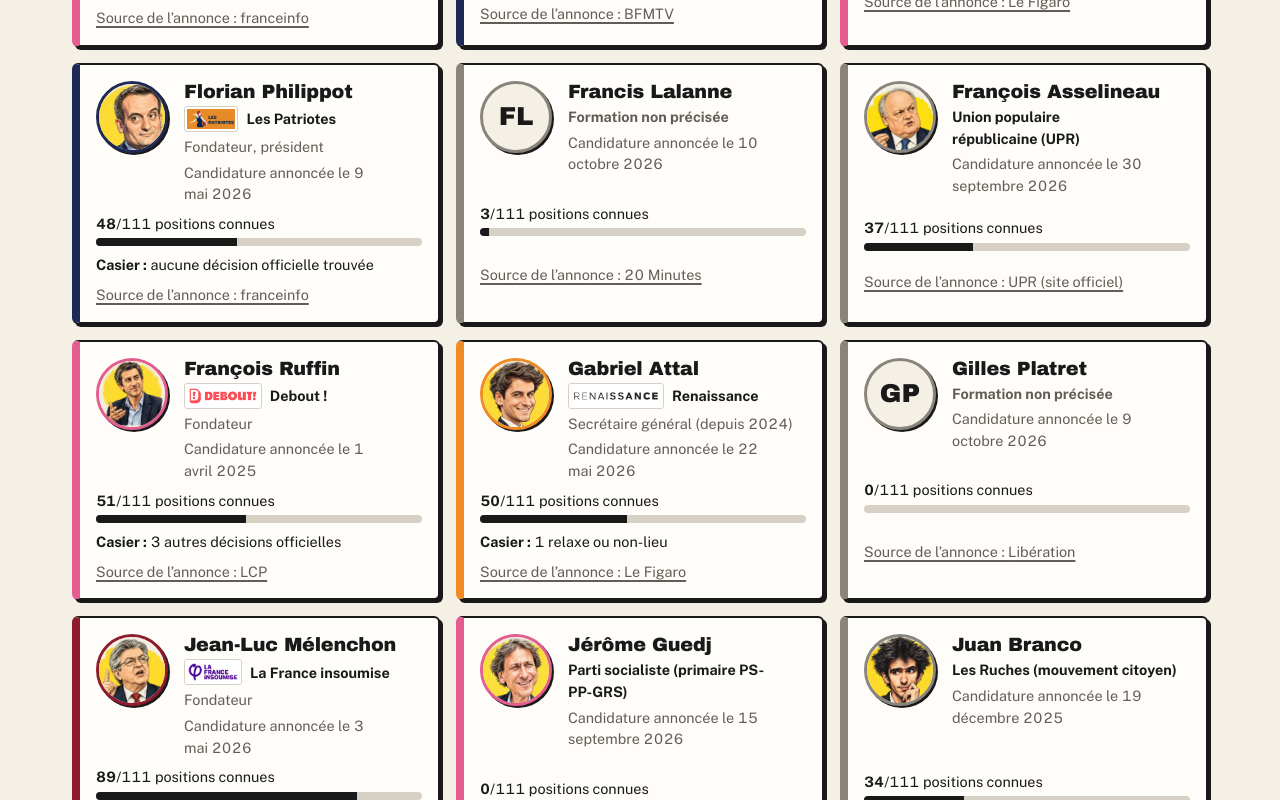
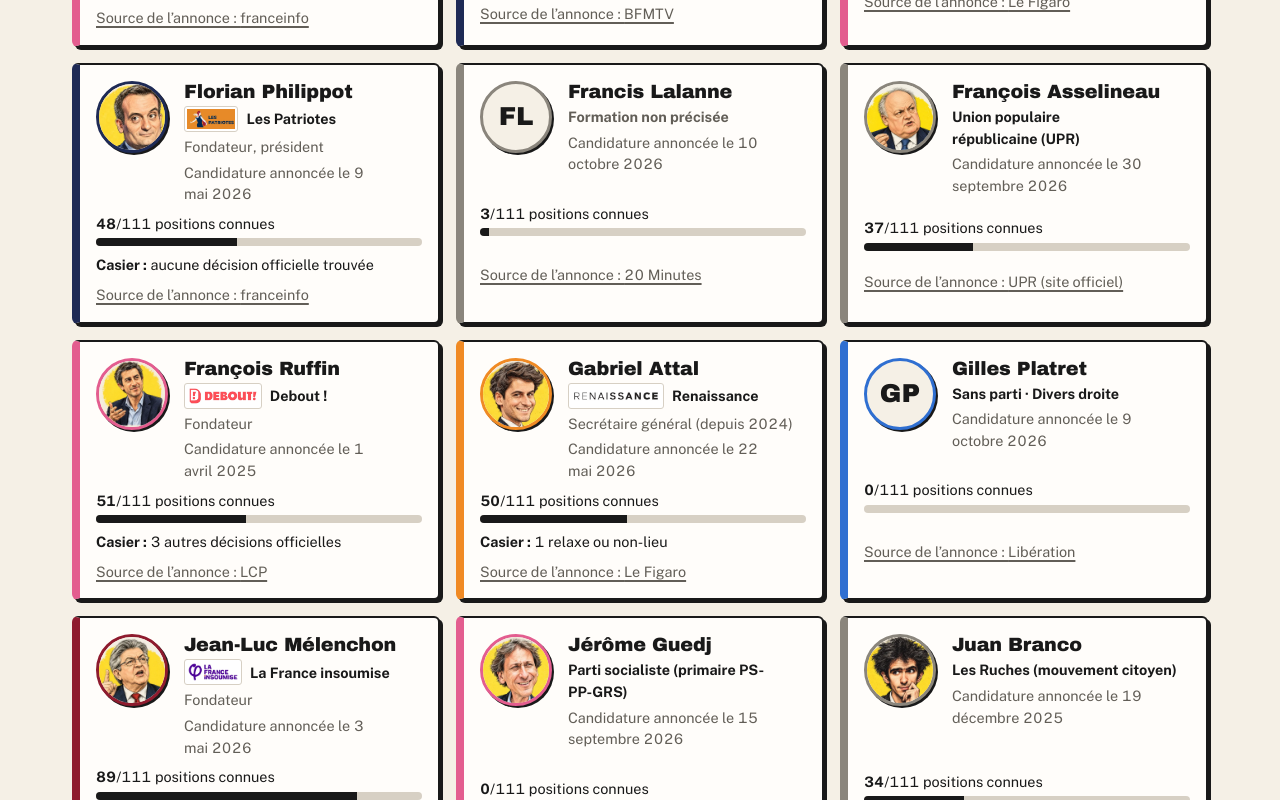
Before and after one commit to BenGOaff/-avote, a Next.js app: page /candidats in a window 1280 px wide. Shown: the part 1999-2799 px from the top of the page. Built offline with nearby package versions, Linux system fonts and the light colour scheme; no server answers; a web font is replaced by a local one.

Commit message:
Candidats : Gilles Platret, sans parti, nuance divers droite déduite (ex-LR, quitté en 2023) ; la liste affiche « Sans parti · nuance » quand c'est le cas
Co-Authored-By: Claude Opus 5.5 <noreply@anthropic.com>
Claude-Session: https://claude.ai/code/session_01KsbWK3ebPz4dpwuQ5AUTdg

```diff
--- a/content/acteurs/nuances.json
+++ b/content/acteurs/nuances.json
@@ -68,6 +68,7 @@
     "edouard-philippe": { "nuance": "HOR", "basis": "grille" },
     "bruno-retailleau": { "nuance": "LR", "basis": "grille" },
     "david-lisnard": { "nuance": "DVD", "basis": "deduite", "note": "Nouvelle Énergie n'est pas nommée ; sensibilité de droite." },
+    "gilles-platret": { "nuance": "DVD", "basis": "deduite", "note": "Sans parti : ancien vice-président des Républicains, parti quitté en 2023 ; maire divers droite de Chalon-sur-Saône (France 3, 8 octobre 2026)." },
     "nicolas-dupont-aignan": { "nuance": "DSV", "basis": "grille", "note": "Debout la France est cité dans la nuance DSV." },
     "marine-le-pen": { "nuance": "RN", "basis": "grille" },
     "eric-zemmour": { "nuance": "REC", "basis": "grille" },
--- a/src/app/candidats/page.tsx
+++ b/src/app/candidats/page.tsx
@@ -61,7 +61,7 @@ export default function CandidatsPage() {
                     </h2>
                     <p className="cand-card__party">
                       {logo && <img src={logo} alt="" />}
-                      {a.party ?? <span className="muted">Formation non précisée</span>}
+                      {a.party ?? (nuanceOf(a.slug) ? `Sans parti · ${nuanceOf(a.slug)!.label}` : <span className="muted">Formation non précisée</span>)}
                     </p>
                     {role && <p className="cand-card__meta">{role.charAt(0).toUpperCase() + role.slice(1)}</p>}
                     <p className="cand-card__meta">
```
